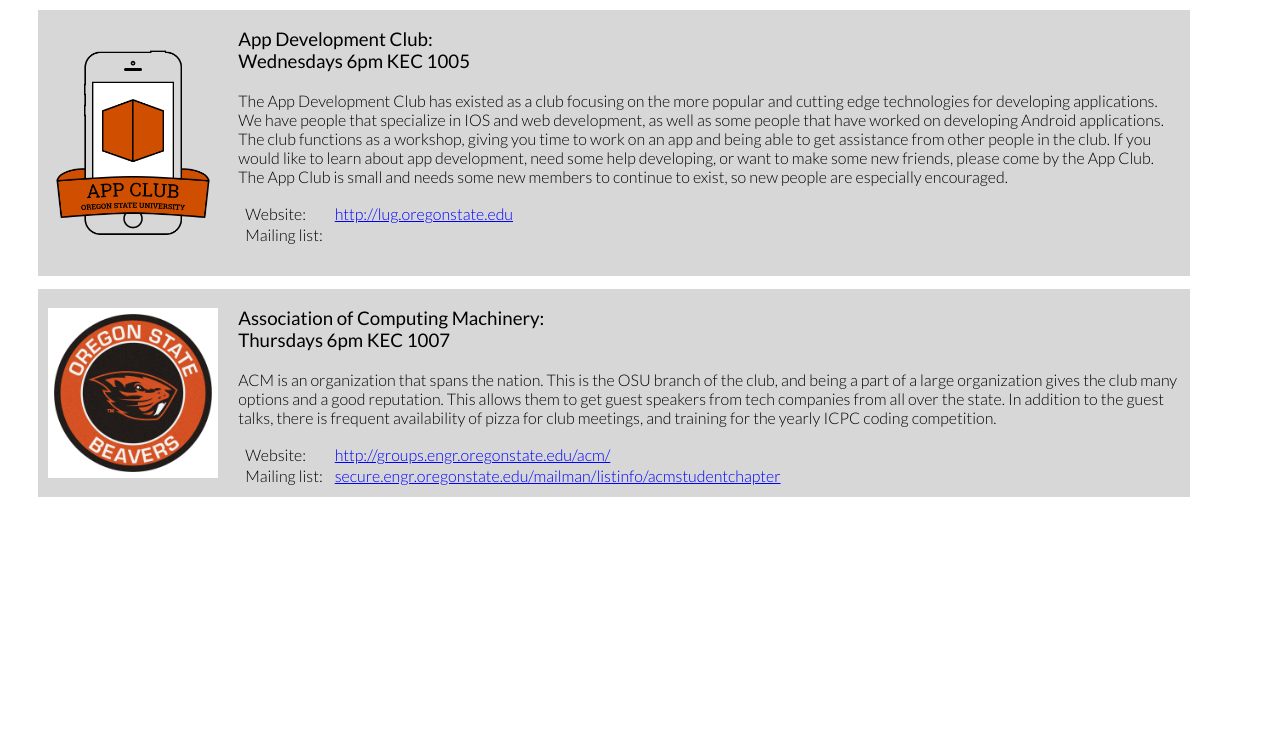
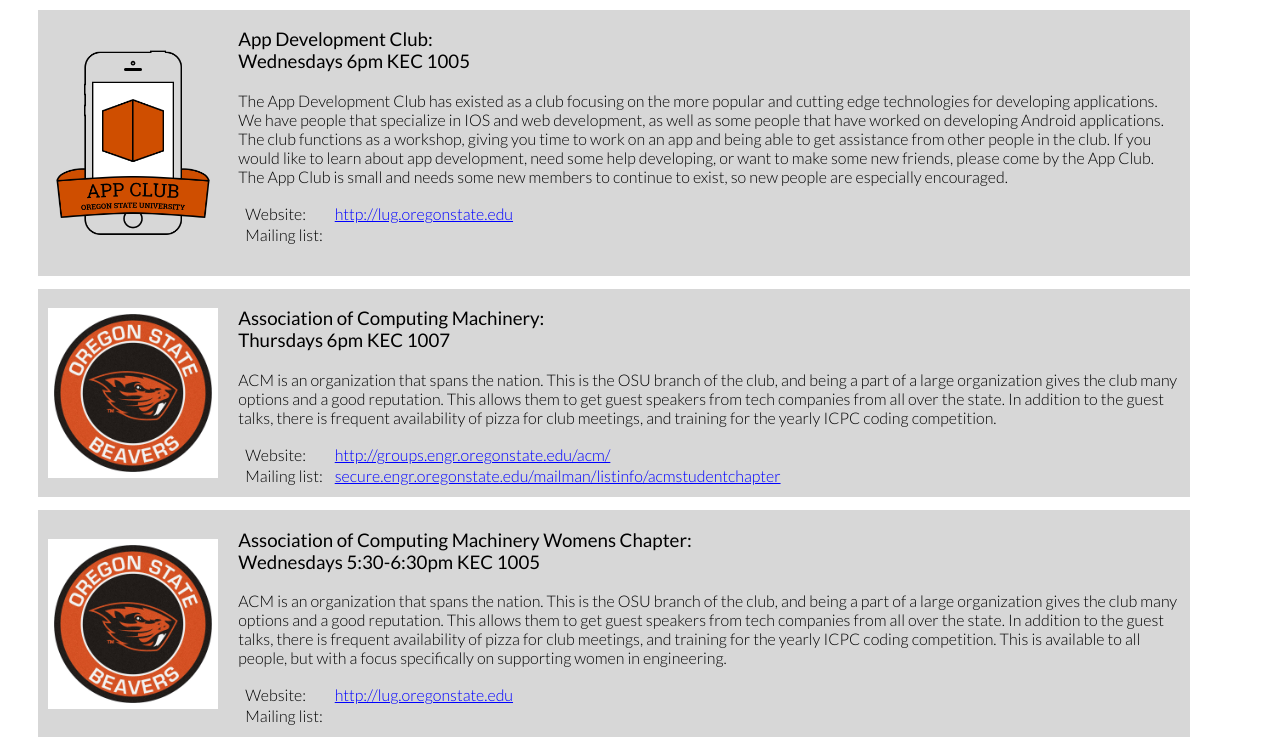
Before and after one commit to ConnorChristensen/WeeklyCalendar, a website: page pug/clubs.pug in a window 1280 px wide. Shown: the part 449-1199 px from the top of the page. Before the commit the page ends 959 px from the top, so only its background shows below. Drawn offline with nearby package versions, Linux system fonts and the light colour scheme; files that its build step writes are made by us from their sources; files whose address does not match are found by name.

Commit message:
added the ACM-W to the clubs page

```diff
--- a/pug/clubs.pug
+++ b/pug/clubs.pug
@@ -17,7 +17,7 @@
 
         div.clubsBox
             div.imgBox
-                img(src="./images/LUG.png")
+                img(src="images/LUG.png")
             div.text
                 h3 Linux Users Group:<br>Tuesdays 6pm KEC 1007
                 p The Linux Users Group (LUG) has been a long established OSU CS group. The CS program at OSU is closely involved with Linux, all of CS servers run on linux, and a large part of our curriculum focuses on the inner workings of Linux. OSU has a department called the OSL (Open Source Lab) dedicated to working on and improving open source technology. For that reason, we have many people that are interested and passionate about Linux and open source software. LUG meets every week and generally spends the hour beginning with a talk or activity, and then spending the rest of the time hanging out. If you would like to know more about Linux, CS, computers, open source software, or you want to get Linux installed on your computer, feel free to come on by.
@@ -32,7 +32,7 @@
                             a(href="http://lists.oregonstate.edu/mailman/listinfo/linux") http://lists.oregonstate.edu/mailman/listinfo/linux
         div.clubsBox
             div.imgBox
-                img(src="./images/appclubColorized.png")
+                img(src="images/appclubColorized.png")
             div.text
                 h3 App Development Club:<br>Wednesdays 6pm KEC 1005
                 p The App Development Club has existed as a club focusing on the more popular and cutting edge technologies for developing applications. We have people that specialize in IOS and web development, as well as some people that have worked on developing Android applications. The club functions as a workshop, giving you time to work on an app and being able to get assistance from other people in the club. If you would like to learn about app development, need some help developing, or want to make some new friends, please come by the App Club. The App Club is small and needs some new members to continue to exist, so new people are especially encouraged.
@@ -47,7 +47,7 @@
                             a(href="")
         div.clubsBox
             div.imgBox
-                img(src="./images/osu_logo.jpg")
+                img(src="images/osu_logo.jpg")
             div.text
                 h3 Association of Computing Machinery:<br>Thursdays 6pm KEC 1007
                 p ACM is an organization that spans the nation. This is the OSU branch of the club, and being a part of a large organization gives the club many options and a good reputation. This allows them to get guest speakers from tech companies from all over the state. In addition to the guest talks, there is frequent availability of pizza for club meetings, and training for the yearly ICPC coding competition.
@@ -60,3 +60,19 @@
                          td Mailing list:
                          td
                             a(href="secure.engr.oregonstate.edu/mailman/listinfo/acmstudentchapter") secure.engr.oregonstate.edu/mailman/listinfo/acmstudentchapter
+
+        div.clubsBox
+            div.imgBox
+                img(src="images/osu_logo.jpg")
+            div.text
+                h3 Association of Computing Machinery Womens Chapter:<br>Wednesdays 5:30-6:30pm KEC 1005
+                p ACM is an organization that spans the nation. This is the OSU branch of the club, and being a part of a large organization gives the club many options and a good reputation. This allows them to get guest speakers from tech companies from all over the state. In addition to the guest talks, there is frequent availability of pizza for club meetings, and training for the yearly ICPC coding competition. This is available to all people, but with a focus specifically on supporting women in engineering.
+                table
+                    tr
+                        td Website:
+                        td
+                            a(href="http://lug.oregonstate.edu") http://lug.oregonstate.edu
+                    tr
+                         td Mailing list:
+                         td
+                            a(href="")
--- a/resources/pug/navigation.pug
+++ b/resources/pug/navigation.pug
@@ -7,7 +7,7 @@
             else
                 a(href=traceback+"index.html").unselected home
 
-            each name, path in {"syllabus":"syllabus", "calendar":"calendar", "assignments":"assignments", "labs":"labs", "recitations":"recitations", "links":"useful links", "clubs":"student clubs", "TABios":"TA Bios"}
+            each name, path in {"index":"syllabus", "index":"calendar", "index":"assignments", "index":"labs", "index":"recitations", "index":"useful links", "index":"student clubs", "index":"TA Bios"}
                 if current === path
                     a(href=traceback+path+"/"+path+".html").selected=name
                 else
```
